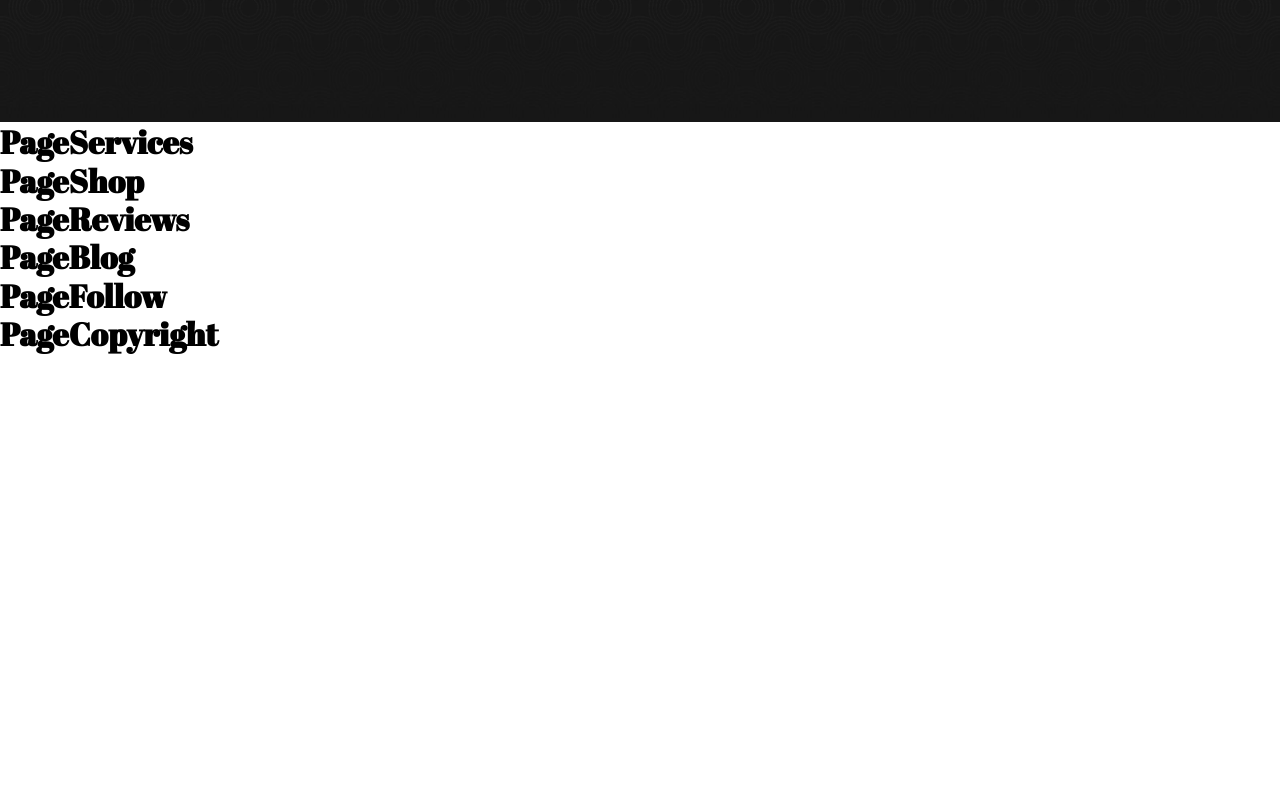
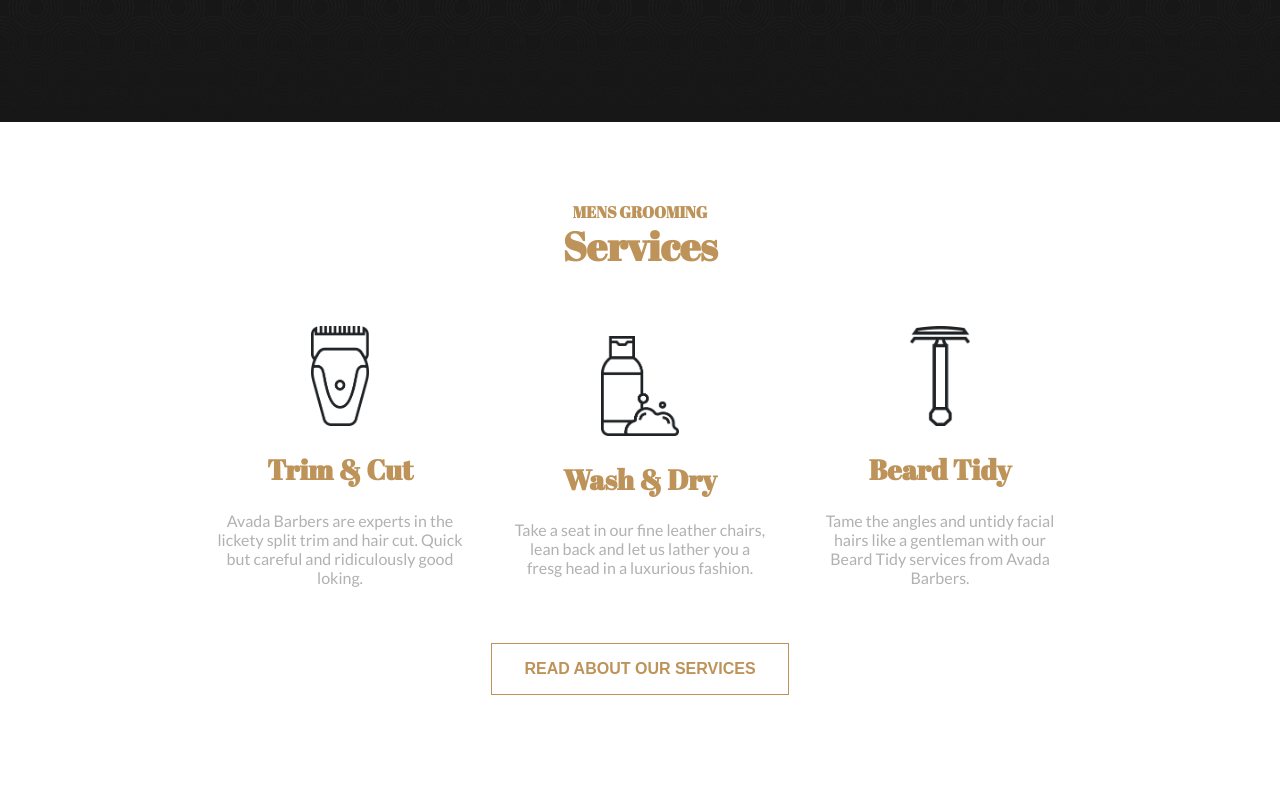
Before and after one commit to Stefano-In91/proj-html-vuejs, a Vue app: page / in a window 1280 px wide. Shown: the part 1120-1920 px from the top of the page. Before the commit the page ends 1475 px from the top, so only its background shows below. Built offline with nearby package versions, Linux system fonts and the light colour scheme.

Commit message:
adds imagefirstcard component, services section

```diff
--- /dev/null
+++ b/src/assets/json/services.json
@@ -0,0 +1,17 @@
+[
+  {
+    "name": "Trim & Cut",
+    "img": "src/assets/img/avadabarbers-trimcut-icon-before.png",
+    "text": "Avada Barbers are experts in the lickety split trim and hair cut. Quick but careful and ridiculously good loking."
+  },
+  {
+    "name": "Wash & Dry",
+    "img": "src/assets/img/avadabarbers-washndry-icon.png",
+    "text": "Take a seat in our fine leather chairs, lean back and let us lather you a fresg head in a luxurious fashion."
+  },
+  {
+    "name": "Beard Tidy",
+    "img": "src/assets/img/avadabarbers-beardtrim-icon.png",
+    "text": "Tame the angles and untidy facial hairs like a gentleman with our Beard Tidy services from Avada Barbers."
+  }
+]
--- /dev/null
+++ b/src/components/main-components/ImgFirstCard.vue
@@ -0,0 +1,33 @@
+<script>
+export default {
+  name: "ImgFirstCard",
+  props: {
+    image: String,
+    name: String,
+    text: String,
+  },
+};
+</script>
+
+<template>
+  <div class="card">
+    <img :src="image" :alt="name" />
+    <h3>{{ name }}</h3>
+    <p>
+      {{ text }}
+    </p>
+  </div>
+</template>
+
+<style lang="scss" scoped>
+.card {
+  padding: 1.5rem;
+  max-width: calc(100% / 3 - 2rem);
+  img {
+    max-height: 6.25rem;
+  }
+  h3 {
+    margin: 1.5rem 0;
+  }
+}
+</style>
--- a/src/components/main-components/PageHero.vue
+++ b/src/components/main-components/PageHero.vue
@@ -31,7 +31,6 @@ export default {
     font-size: 4rem;
   }
   p {
-    color: var(--darkgray-color);
     font-size: 1.5rem;
     margin-bottom: 1.5rem;
   }
--- a/src/components/main-components/PageServices.vue
+++ b/src/components/main-components/PageServices.vue
@@ -1,11 +1,43 @@
 <script>
+import ImgFirstCard from "./ImgFirstCard.vue";
+import services from "../../assets/json/services.json";
+
 export default {
   name: "PageServices",
+  components: {
+    ImgFirstCard,
+  },
+  data() {
+    return {
+      services,
+    };
+  },
 };
 </script>
 
 <template>
-  <h1>PageServices</h1>
+  <section id="services">
+    <div class="container text-center">
+      <h4>Mens Grooming</h4>
+      <h2>Services</h2>
+      <div class="flex-center">
+        <ImgFirstCard
+          v-for="service in services"
+          :image="service.img"
+          :name="service.name"
+          :text="service.text"
+        />
+      </div>
+      <button>Read about our services</button>
+    </div>
+  </section>
 </template>
 
-<style lang="scss" scoped></style>
+<style lang="scss" scoped>
+#services {
+  padding-bottom: 10rem;
+  .flex-center {
+    margin: 2rem 0;
+  }
+}
+</style>
--- a/src/style/partials/typography.scss
+++ b/src/style/partials/typography.scss
@@ -12,17 +12,23 @@ h5 {
   font-family: "Abril Fatface", cursive;
   line-height: 1.2;
 }
+h2,
+h3,
+h4 {
+  color: var(--gold-color);
+}
 h2 {
-  color: var(--gray-color);
   font-size: 2.5rem;
   margin-bottom: 1.5rem;
 }
 h3 {
-  color: var(--gold-color);
+  font-size: 1.75rem;
 }
 h4 {
-  color: var(--gold-color);
   text-transform: uppercase;
+}
+p {
+  color: var(--gray-color);
 }
 a {
   text-decoration: none;
```
